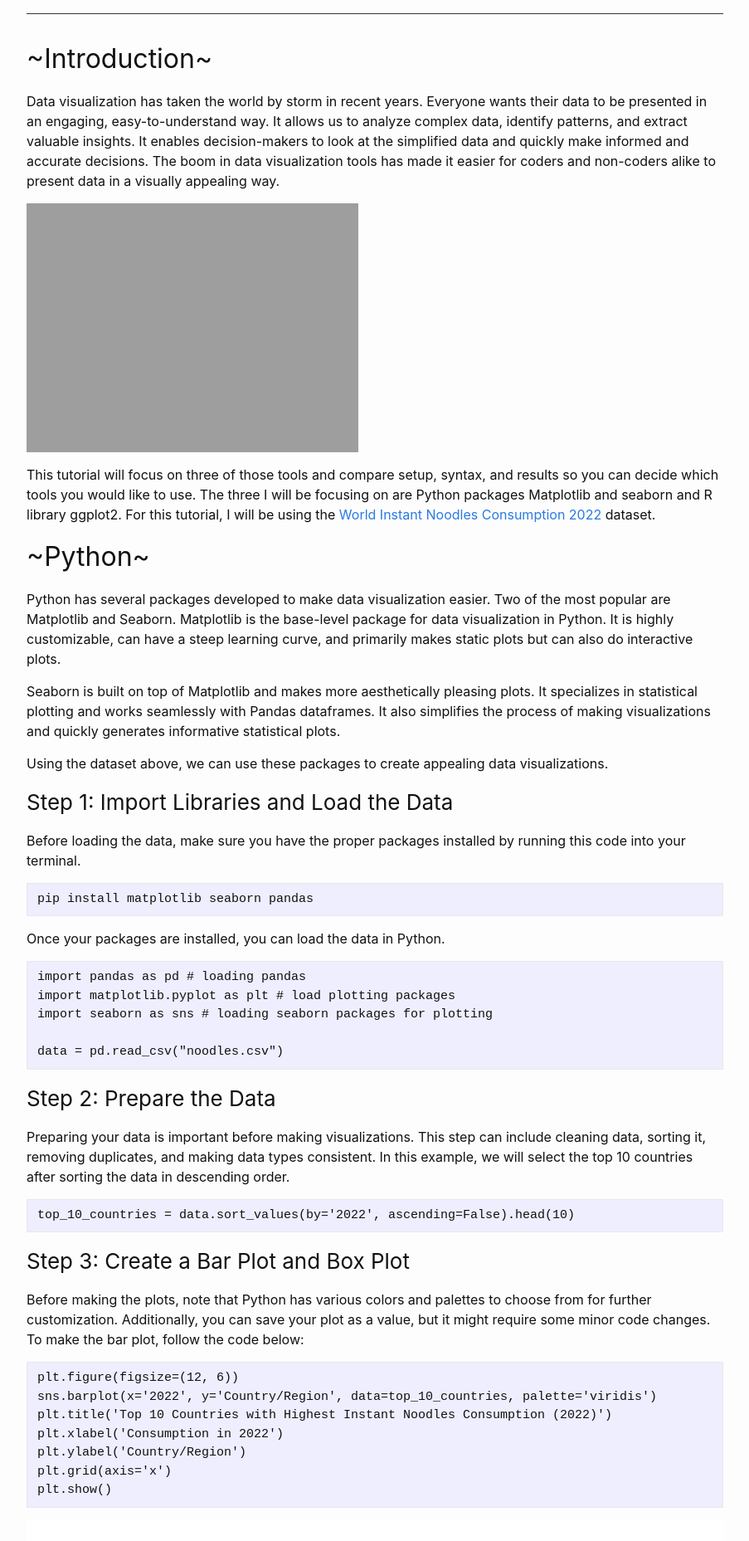
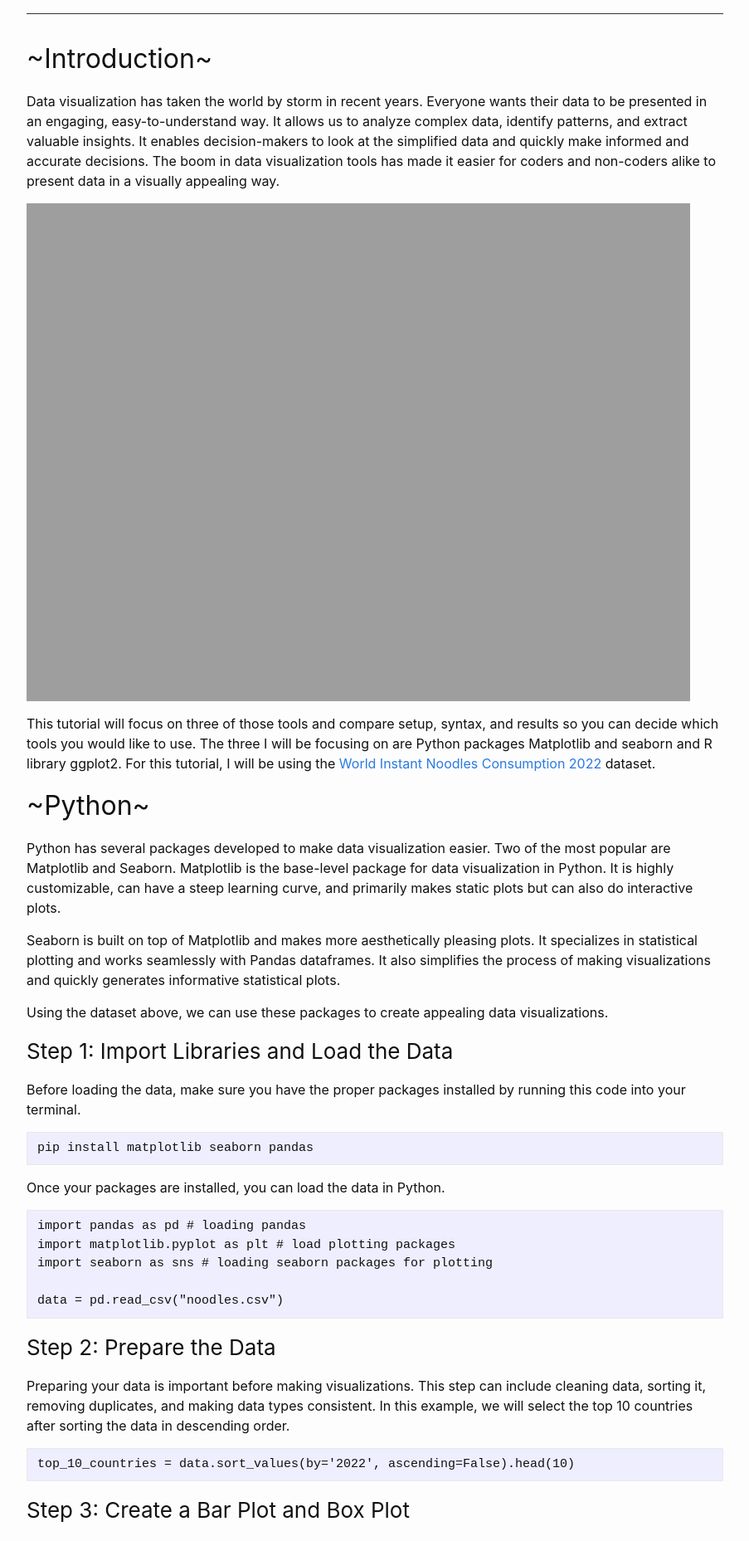
Before and after one commit to kylieclinton/blog386, a Jekyll site: the page built from _posts/2023-09-01-first-post.md, in a window 1280 px wide. Shown: the part 358-2215 px from the top of the page at 83% size, without its empty margins (188-1091 px from the left). Built offline with Jekyll 4.4.1, drawn with Linux system fonts in a browser that asks for light colours; comment, search, counter and statistics services are not loaded.

Commit message:
Update 2023-09-01-first-post.md

````diff
--- a/_posts/2023-09-01-first-post.md
+++ b/_posts/2023-09-01-first-post.md
@@ -8,9 +8,9 @@ image: "assets/images/eberhard-grossgasteiger-zG8VFOg7wgo-unsplash.jpg"
 ## ~Introduction~
 Data visualization has taken the world by storm in recent years. Everyone wants their data to be presented in an engaging, easy-to-understand way. It allows us to analyze complex data, identify patterns, and extract valuable insights. It enables decision-makers to look at the simplified data and quickly make informed and accurate decisions. The boom in data visualization tools has made it easier for coders and non-coders alike to present data in a visually appealing way.
 
-<img src="{{site.url}}/{{site.baseurl}}/assets/images/lukas-blazek-mcSDtbWXUZU-unsplash.jpg" alt="Data Viz" style="width:400px;"/>
+<img src="{{site.url}}/{{site.baseurl}}/assets/images/lukas-blazek-mcSDtbWXUZU-unsplash.jpg" alt="Data Viz" style="width:800px;"/>
 
-This tutorial will focus on three of those tools and compare setup, syntax, and results so you can decide which tools you would like to use. The three I will be focusing on are Python packages Matplotlib and seaborn and R library ggplot2. For this tutorial, I will be using the [World Instant Noodles Consumption 2022]([https://statistics.byu.edu](https://www.kaggle.com/datasets/fortuneuwha/world-instant-noodles-consumption-2022/)) dataset.
+This tutorial will focus on three of those tools and compare setup, syntax, and results so you can decide which tools you would like to use. The three I will be focusing on are Python packages Matplotlib and seaborn and R library ggplot2. For this tutorial, I will be using the [World Instant Noodles Consumption 2022]((https://www.kaggle.com/datasets/fortuneuwha/world-instant-noodles-consumption-2022/)) dataset.
 ## ~Python~
 Python has several packages developed to make data visualization easier. Two of the most popular are Matplotlib and Seaborn. Matplotlib is the base-level package for data visualization in Python. It is highly customizable, can have a steep learning curve, and primarily makes static plots but can also do interactive plots.
 
@@ -54,7 +54,7 @@ plt.ylabel('Country/Region')
 plt.grid(axis='x')
 plt.show()
 ```
-![Bar Plot](/assets/images/top_10_countries_bar.png)
+<img src="{{site.url}}/{{site.baseurl}}/assets/images/top_10_countries_bar.png" alt="Bar Plot" style="width:800px;"/>
 
 To make the box plot, follow the code below:
 
@@ -66,7 +66,7 @@ plt.xlabel('Consumption in 2022')
 plt.grid(axis='x')
 plt.show()
 ```
-![Box Plot](/assets/images/top_10_countries_box.png)
+<img src="{{site.url}}/{{site.baseurl}}/assets/images/top_10_countries_box.png" alt="Box Plot" style="width:800px;"/>
 
 To save your plots as a .png or other file type, you can use the following code:
 
@@ -108,7 +108,7 @@ bar_plot <- ggplot(top_10, aes(x = reorder(`Country/Region`, -`2022`), y = `2022
   theme(axis.text.x = element_text(angle = 45, hjust = 1))
 print(bar_plot)
 ```
-![Bar Plot](/assets/images/top_10_countries_bar_r.png)
+<img src="{{site.url}}/{{site.baseurl}}/assets/images/top_10_countries_bar_r.png" alt="Bar Plot" style="width:800px;"/>
 
 Create the box plot:
 ```
@@ -122,7 +122,7 @@ box_plot <- ggplot(top_10, aes(y = `X2022`)) +
 print(box_plot)
 ```
 
-![Box Plot](/assets/images/top_10_countries_box_r.png)
+<img src="{{site.url}}/{{site.baseurl}}/assets/images/top_10_countries_box_r.png" alt="Box Plot" style="width:800px;"/>
 
 When saving plots from R as a file, you can customize the size and file type. To save your plots, use the following syntax:
 ```
````
